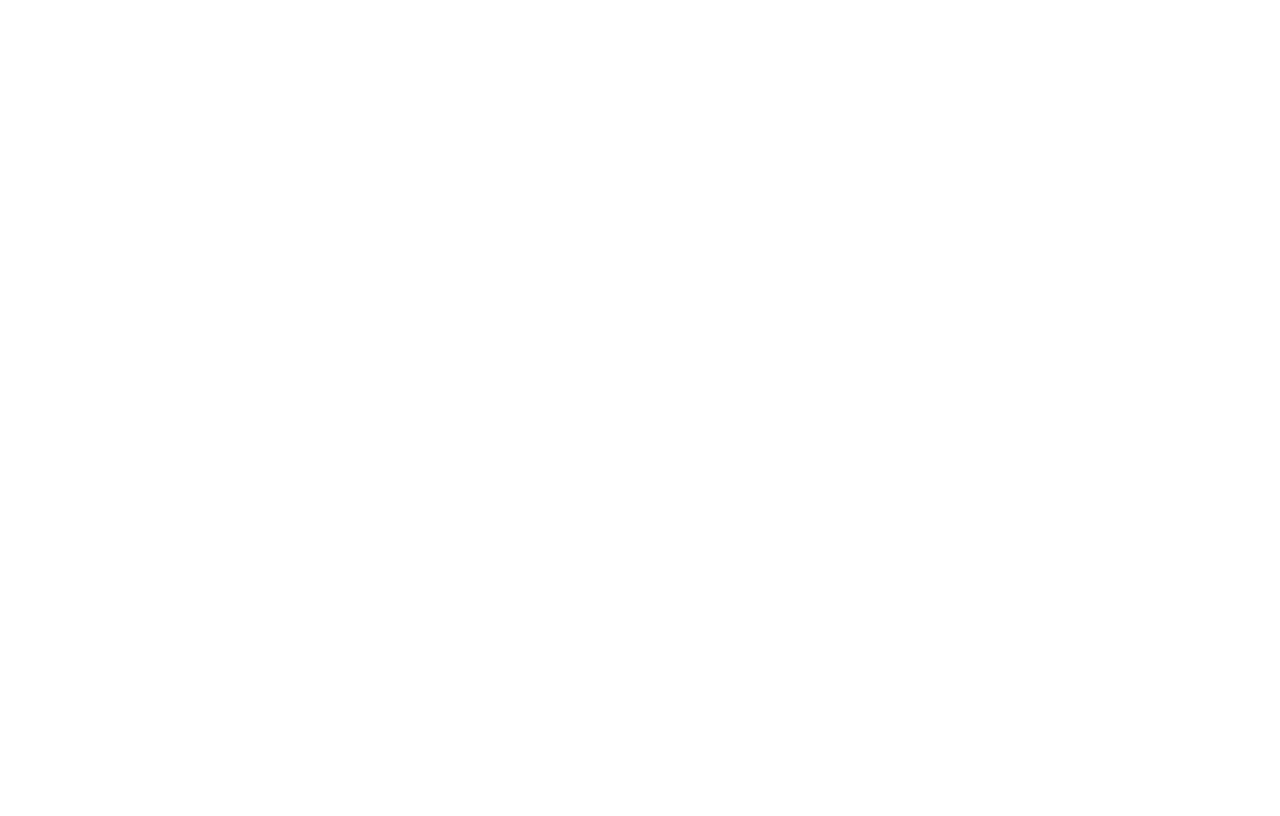
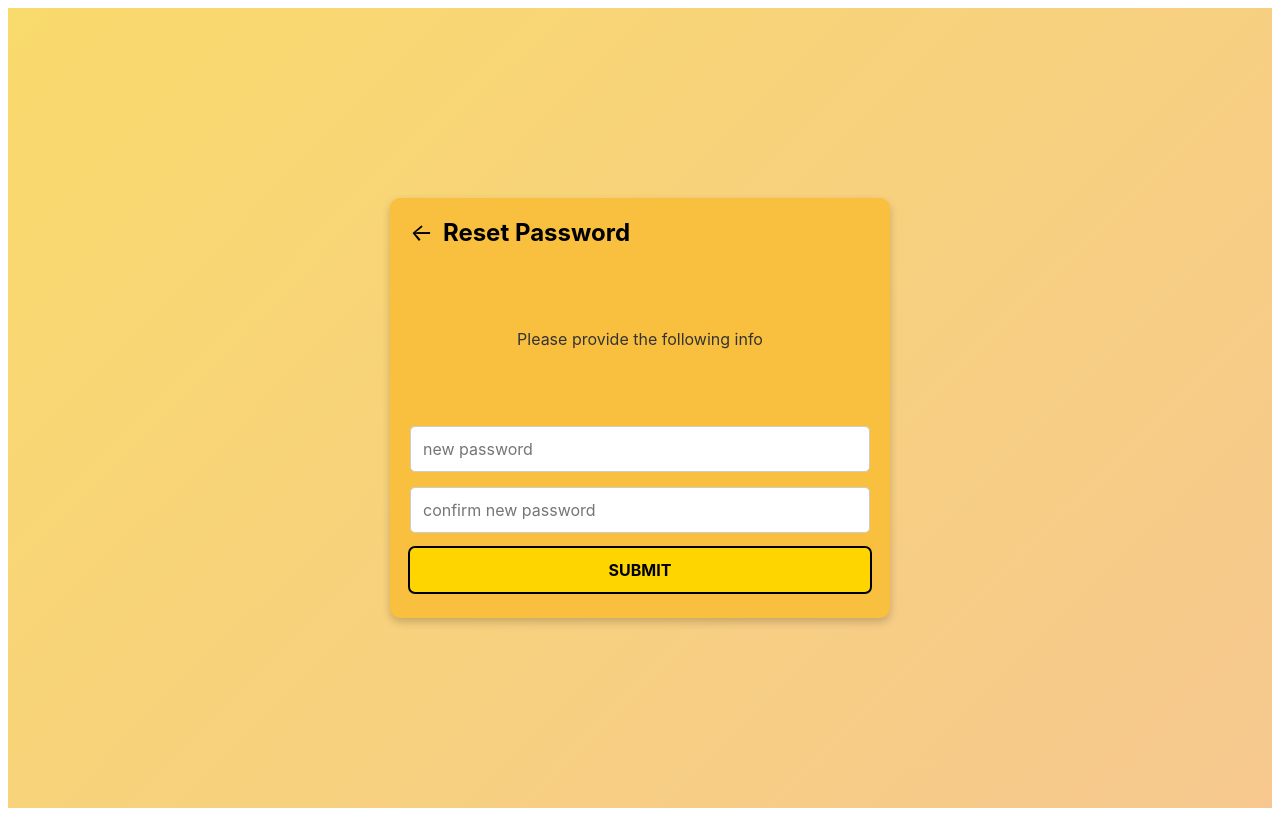
Before and after one commit to Torehpies/Psalm-23-Cafe-Web-App-UI, an Angular app: page /resetpassword in a window 1280 px wide. Before the commit this address led to /. Built offline with nearby package versions, Linux system fonts and the light colour scheme.

Commit message:
Add ui for resetpassword and pop up confirmation

```diff
--- a/src/app/app.routes.ts
+++ b/src/app/app.routes.ts
@@ -21,4 +21,10 @@
         return import('./forgot-password/forgot-password.component').then((m) => m.ForgotPasswordComponent)
     }
 },
+{
+    path:'resetpassword',
+    loadComponent: () => {
+        return import('./resetpassword/resetpassword.component').then((m) => m.ResetPasswordComponent)
+    }
+},
 ];
--- a/src/app/auth/auth.service.ts
+++ b/src/app/auth/auth.service.ts
@@ -8,7 +8,9 @@
   providedIn: 'root'
 })
 export class AuthService {
-  private loginUrl = 'https://your-api-url.com/login';
+  private  apiUrl = 'https://your-api-url.com/api';
+  private loginUrl = this.apiUrl + '/login';
+  //private forgotpassword = this.apiUrl + '/forgotpassword';
 
   constructor(private http: HttpClient) {}
 
@@ -32,4 +34,6 @@
   }
 
   // For forgot password
+
+
 }
--- a/src/app/forgot-password/forgot-password.component.css
+++ b/src/app/forgot-password/forgot-password.component.css
@@ -14,7 +14,7 @@
 }
 
 .form-wrapper {
-    background-color: #ffffff;
+    background-color: #F9C03F;
     box-shadow: #000000;
     color: #000000;
     width: 100%;
@@ -68,12 +68,13 @@
     padding: 12px;
     font-size: 16px;
     font-weight: bold;
-    color: #fff;
-    background-color: #16C79A;
+    color: #000000;
+    background-color: #FFD500;
     border: none;
     border-radius: 5px;
     cursor: pointer;
     transition: background-color 0.3s ease;
+    outline: 2px solid black;
 }
 
 .submit-button:hover {
--- a/src/app/forgot-password/forgot-password.component.ts
+++ b/src/app/forgot-password/forgot-password.component.ts
@@ -10,6 +10,8 @@
 })
 export class ForgotPasswordComponent {
 
+  // constructor(private router: Router, private authService: AuthService) {
+  // }
   constructor(private router: Router) {}
 
   onSubmit() {
--- /dev/null
+++ b/src/app/resetpassword/resetpassword.component.css
@@ -0,0 +1,135 @@
+* {
+    margin: 0;
+    padding: 0;
+    box-sizing: border-box;
+    font-family: 'Inter', sans-serif;
+  }
+
+  .container {
+    display: flex;
+    align-items: center;
+    justify-content: center;
+    height: 100vh;
+    background: linear-gradient(135deg, #f9da6c, #f6c88f);
+  }
+
+  .form-wrapper {
+    background-color: #F9C03F;
+    color: #000000;
+    width: 100%;
+    height: 80%;
+    max-width: 500px;
+    max-height: 420px;
+    padding: 20px;
+    border-radius: 10px;
+    box-shadow: 0px 4px 8px rgba(0, 0, 0, 0.2);
+  }
+
+  .form-header {
+    display: flex;
+    align-items: center;
+    margin-bottom: 20px;
+  }
+
+  .form-header i {
+    font-size: 24px;
+    margin-right: 10px;
+    cursor: pointer;
+  }
+
+  .form-header h2 {
+    font-size: 24px;
+    font-weight: bold;
+  }
+
+  .form-text {
+    font-size: 16px;
+    line-height: 1.5;
+    padding-left: 35px;
+    padding-right: 35px;
+    margin-top: 80px;
+    margin-bottom: 75px;
+    text-align: center;
+    color: #333;
+  }
+
+  .input-field {
+    width: 100%;
+    padding: 12px;
+    font-size: 16px;
+    border: 1px solid #ccc;
+    border-radius: 5px;
+    margin-bottom: 15px;
+    color: #333;
+  }
+
+  .submit-button {
+    width: 100%;
+    padding: 12px;
+    font-size: 16px;
+    font-weight: bold;
+    color: #000000;
+    background-color: #FFD500;
+    border: none;
+    border-radius: 5px;
+    cursor: pointer;
+    transition: background-color 0.3s ease;
+    outline: 2px solid black;
+}
+
+  .submit-button:hover {
+    background-color: #009688;
+  }
+  .popup-backdrop {
+    position: fixed;
+    top: 0;
+    left: 0;
+    width: 100vw;
+    height: 100vh;
+    background-color: rgba(0, 0, 0, 0.5);
+    z-index: 10;
+  }
+
+  .popup-modal {
+    position: fixed;
+    top: 50%;
+    left: 50%;
+    transform: translate(-50%, -50%);
+    background-color: #F9C03F;
+    padding: 20px;
+    border-radius: 8px;
+    box-shadow: 0px 4px 8px rgba(0, 0, 0, 0.2);
+    z-index: 1000;
+    outline: 2px solid black;
+  }
+
+  .popup-content p {
+    margin-top: 15px; /* Adds space above the paragraph */
+  }
+  .popup-content h2 {
+    margin-bottom: 15px; /* Adds space below the heading */
+  }
+
+  .button-group {
+    display: flex;
+    justify-content: flex-end; /* Align buttons to the right */
+    gap: 10px; /* Space between buttons */
+    margin-top: 20px;
+  }
+
+  .button-group button {
+    padding: 10px 20px;
+    font-size: 14px;
+    font-weight: bold;
+    color: #000;
+    background-color: #FFD500;
+    border: none;
+    border-radius: 5px;
+    cursor: pointer;
+    transition: background-color 0.3s ease;
+    outline: 2px solid black;
+  }
+
+  .button-group button:hover {
+    background-color: #009688;
+  }
--- /dev/null
+++ b/src/app/resetpassword/resetpassword.component.html
@@ -0,0 +1,40 @@
+<div class="container">
+    <div class="form-wrapper">
+      <div class="form-header">
+        <i onclick="history.back()">&#8592;</i>
+        <h2>Reset Password</h2>
+      </div>
+      <p class="form-text">Please provide the following info</p>
+      <form (ngSubmit)="onSubmit()">
+        <input
+          type="password"
+          class="input-field"
+          placeholder="new password"
+          name="password"
+          [(ngModel)]="password"
+          required
+        />
+        <input
+          type="password"
+          class="input-field"
+          placeholder="confirm new password"
+          name="confirmPassword"
+          [(ngModel)]="confirmPassword"
+          required
+        />
+          <button type="submit" class="submit-button">SUBMIT</button>
+        </form>
+      </div>
+
+      <div class="popup-backdrop" *ngIf="isPromptVisible" (click)="closePopup()"></div>
+      <div class="popup-modal" *ngIf="isPromptVisible">
+        <div class="popup-content">
+          <h2>Confirmation</h2>
+          <p>Are you sure you want to reset your password?</p>
+          <div class="button-group">
+            <button (click)="confirmReset()">Yes</button>
+            <button (click)="closePopup()">No</button>
+          </div>
+        </div>
+      </div>
+    </div>
--- /dev/null
+++ b/src/app/resetpassword/resetpassword.component.ts
@@ -0,0 +1,41 @@
+import { Component } from '@angular/core';
+import { Router } from '@angular/router';
+import { FormsModule } from '@angular/forms';
+import { CommonModule } from '@angular/common';
+
+@Component({
+  selector: 'app-reset-password',
+  standalone: true,
+  imports: [FormsModule, CommonModule],
+  templateUrl: './resetpassword.component.html',
+  styleUrls: ['./resetpassword.component.css']
+})
+export class ResetPasswordComponent {
+  password: string = '';
+  confirmPassword: string = '';
+  isPromptVisible: boolean = false;
+
+  constructor(private router: Router) {}
+
+  onSubmit() {
+    this.openPopup();
+  }
+
+  openPopup() {
+    this.isPromptVisible = true;
+  }
+
+  closePopup() {
+    this.isPromptVisible = false;
+  }
+
+  confirmReset() {
+    if (this.password === this.confirmPassword) {
+      console.log('Password reset confirmed!');
+      this.isPromptVisible = false;
+    } else {
+      console.log('Passwords do not match!');
+      this.isPromptVisible = false;
+    }
+  }
+}
--- a/src/app/verification/verification.component.html
+++ b/src/app/verification/verification.component.html
@@ -19,9 +19,8 @@
       <input type="text" class="code-box" maxlength="1" placeholder="6" />
     </div>
 
-    <!-- Resend Link -->
+
     <a href="#" class="resend-link">Resend Code</a>
 
-    <!-- Continue Button -->
-    <button class="reset-button">Continue</button>
+    <button class="reset-button" (click)="onSubmit()">Continue</button>
   </div>
--- a/src/app/verification/verification.component.ts
+++ b/src/app/verification/verification.component.ts
@@ -1,4 +1,5 @@
 import { Component } from '@angular/core';
+import { Router } from '@angular/router';
 
 @Component({
   selector: 'app-verification',
@@ -9,4 +10,12 @@
 })
 export class VerificationComponent {
 
+  constructor(private router: Router) {}
+
+  onSubmit() {
+    //console.log("Navigating to resetpassword...");
+    this.router.navigate(['/resetpassword']);
+  }
+
+
 }
```
Also changed, not shown: 1 other file (tests, documents, lock files or other folders).
